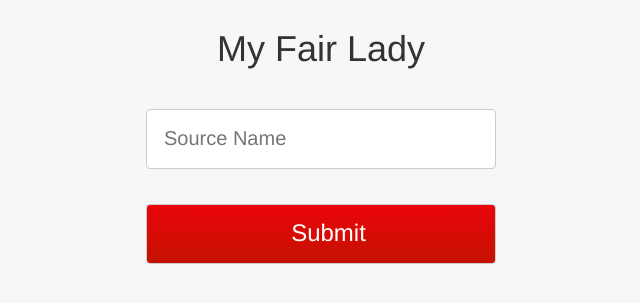
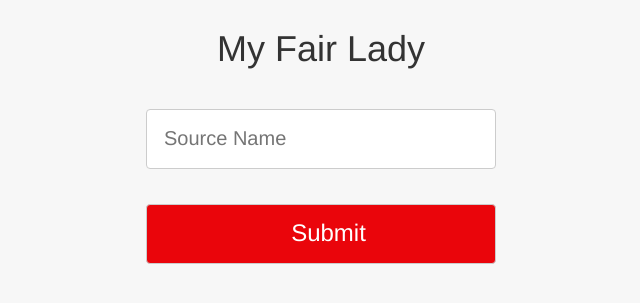
Before and after one commit to kmorrison/my_fair_lady2, a Django app: template my_fair_lady2/templates/landing.html in a window 1280 px wide. Shown: the part 51-354 px from the top of the page, without its empty margins (319-959 px from the left). Run offline with Django 3.2, Linux system fonts and the light colour scheme; the template is opened without the code that fills it: values that come from a table or form of the project are taken from there, others are empty; some libraries are stand-ins or nearby versions.

Commit message:
removed gradient from submit button

```diff
--- a/my_fair_lady2/static/css/my_fair_lady2.css
+++ b/my_fair_lady2/static/css/my_fair_lady2.css
@@ -48,7 +48,7 @@
 
 /* Submit button for candidate information*/
 #mainformsubmit {
-	background: linear-gradient(#ea050b, #c41200);
+	background: #ea050b;
 	font-size: 24px;
 	font-weight: 300;
 	color: white;
```
